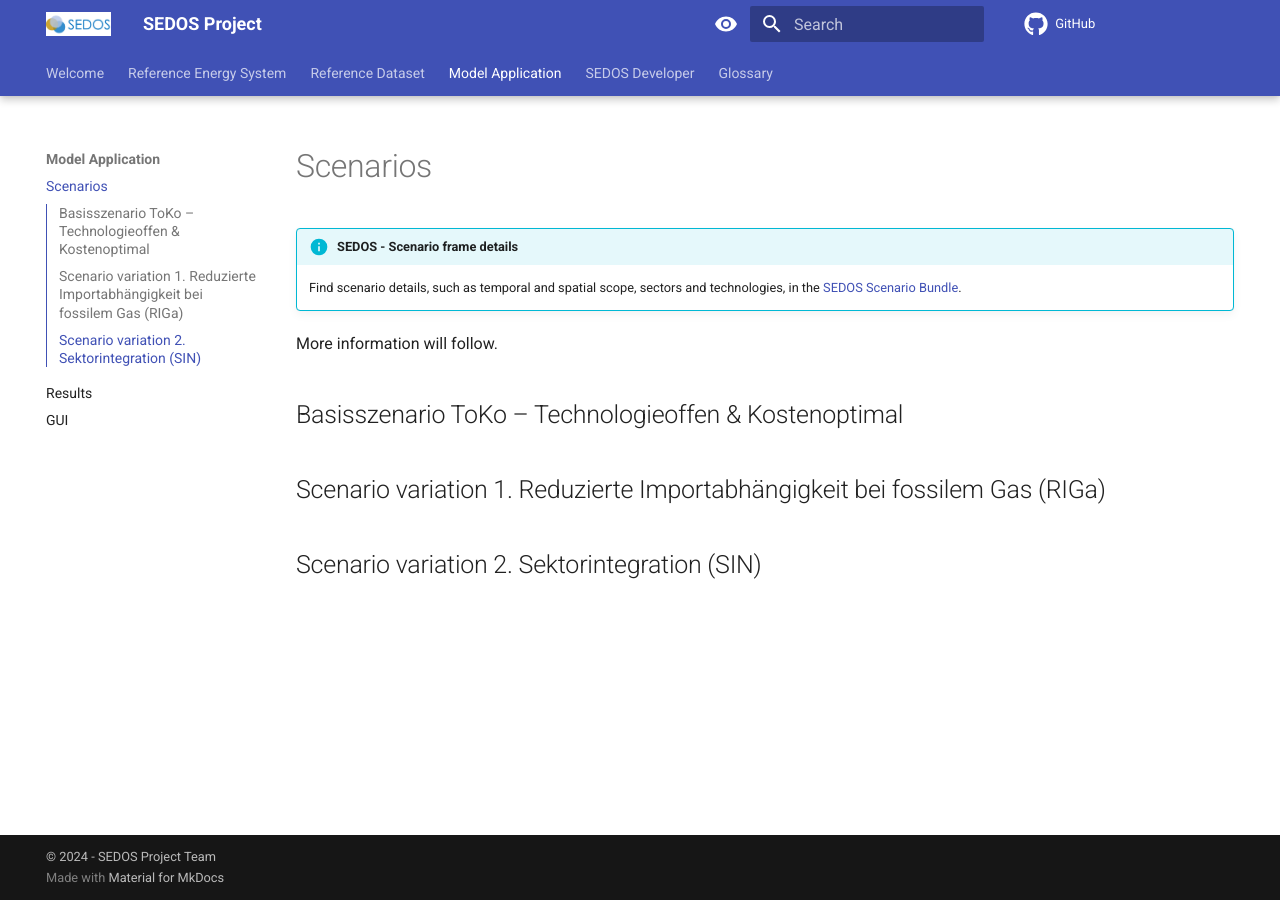
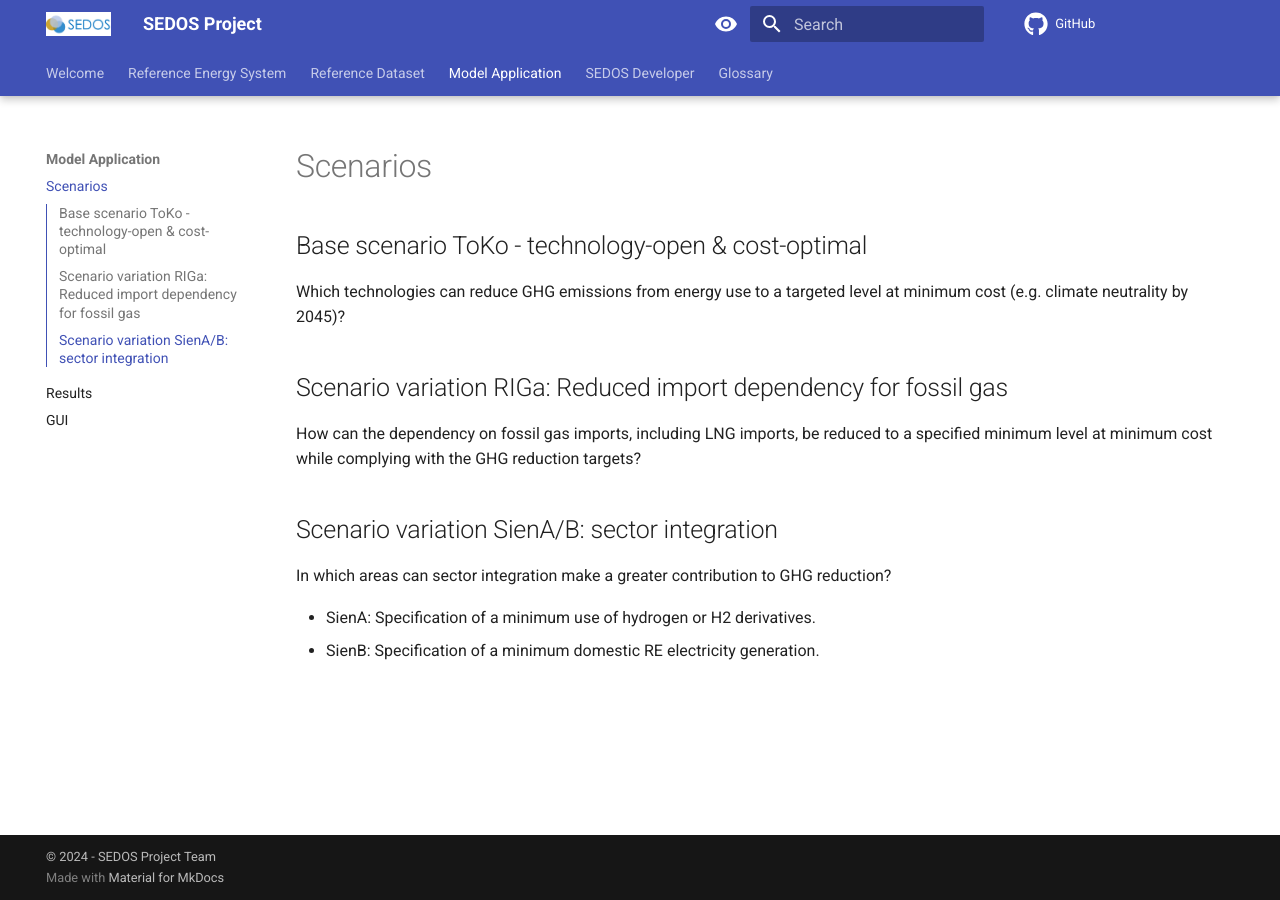
Before and after one commit to sedos-project/organization, an MkDocs documentation site: the page built from docs/visitor/model/scenarios.md, in a window 1280 px wide. Built offline with MkDocs 1.6.1 and Material for MkDocs 9.7.7, drawn with Linux system fonts in a browser that asks for light colours; comment, search, counter and statistics services are not loaded.

Commit message:
Add first draft for new model description for external SEDOS users.

```diff
--- a/docs/visitor/model/scenarios.md
+++ b/docs/visitor/model/scenarios.md
@@ -1,13 +1,19 @@
 # Scenarios
 
-!!! info "SEDOS - Scenario frame details"
+[//]: # (!!! info "SEDOS - Scenario frame details")
 
-    Find scenario details, such as temporal and spatial scope, sectors and technologies, in the [SEDOS Scenario Bundle](https://openenergy-platform.org/scenario-bundles/id/9387d4a9-85f1-52e9-ce79-0168f25dd5e0).
+[//]: # (    Find scenario details, such as temporal and spatial scope, sectors and technologies, in the [SEDOS Scenario Bundle]&#40;https://openenergy-platform.org/scenario-bundles/id/9387d4a9-85f1-52e9-ce79-0168f25dd5e0&#41;.)
 
-More information will follow.
+## Base scenario ToKo - technology-open & cost-optimal
+Which technologies can reduce GHG emissions from energy use to a targeted level at minimum cost
+(e.g. climate neutrality by 2045)?
 
-## Basisszenario ToKo – Technologieoffen & Kostenoptimal
+## Scenario variation RIGa: Reduced import dependency for fossil gas
+How can the dependency on fossil gas imports, including LNG imports, be reduced to a specified minimum level at minimum
+cost while complying with the GHG reduction targets?
 
-## Scenario variation 1. Reduzierte Importabhängigkeit bei fossilem Gas (RIGa)
+## Scenario variation SienA/B: sector integration
+In which areas can sector integration make a greater contribution to GHG reduction?
 
-## Scenario variation 2. Sektorintegration (SIN)
+- SienA: Specification of a minimum use of hydrogen or H2 derivatives.
+- SienB: Specification of a minimum domestic RE electricity generation.
```
Also changed, not shown: docs/visitor/model/gui.md (added, +6 -0 lines), docs/visitor/model/results.md (+28 -4 lines).
